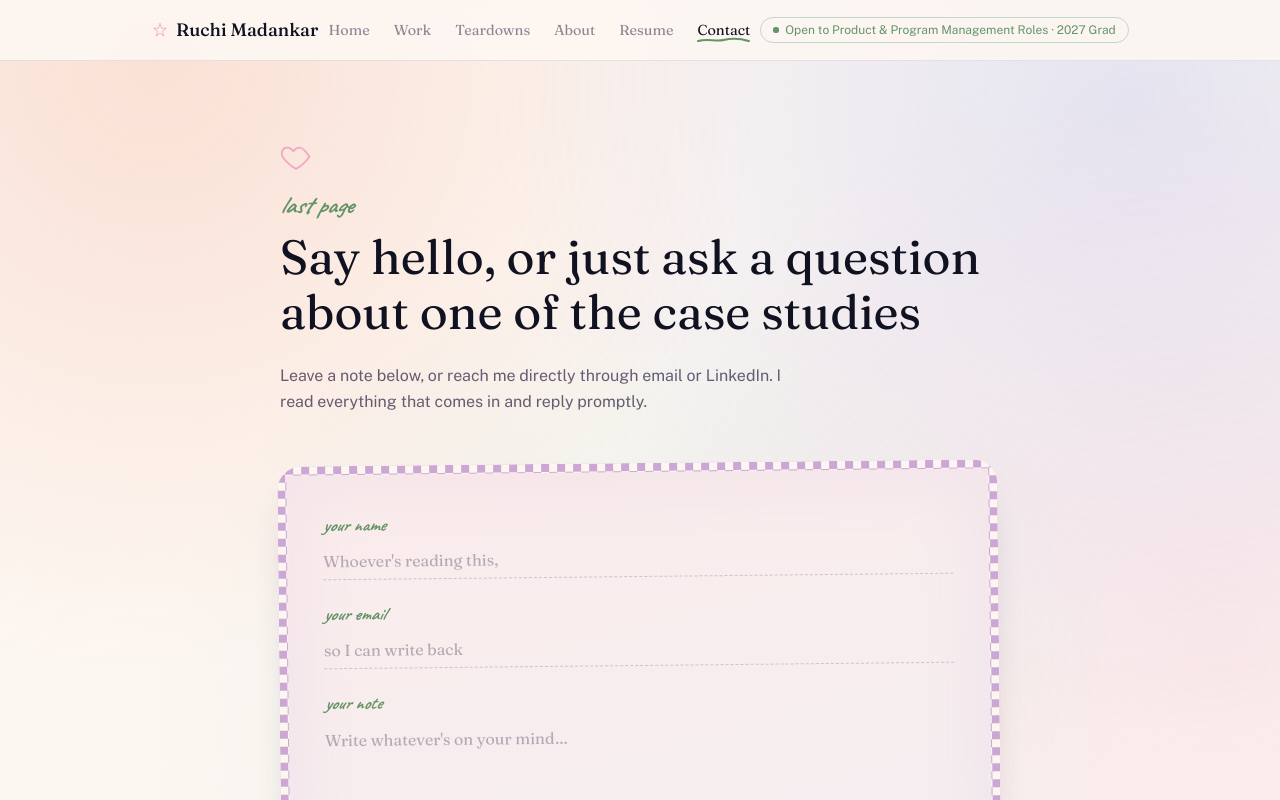
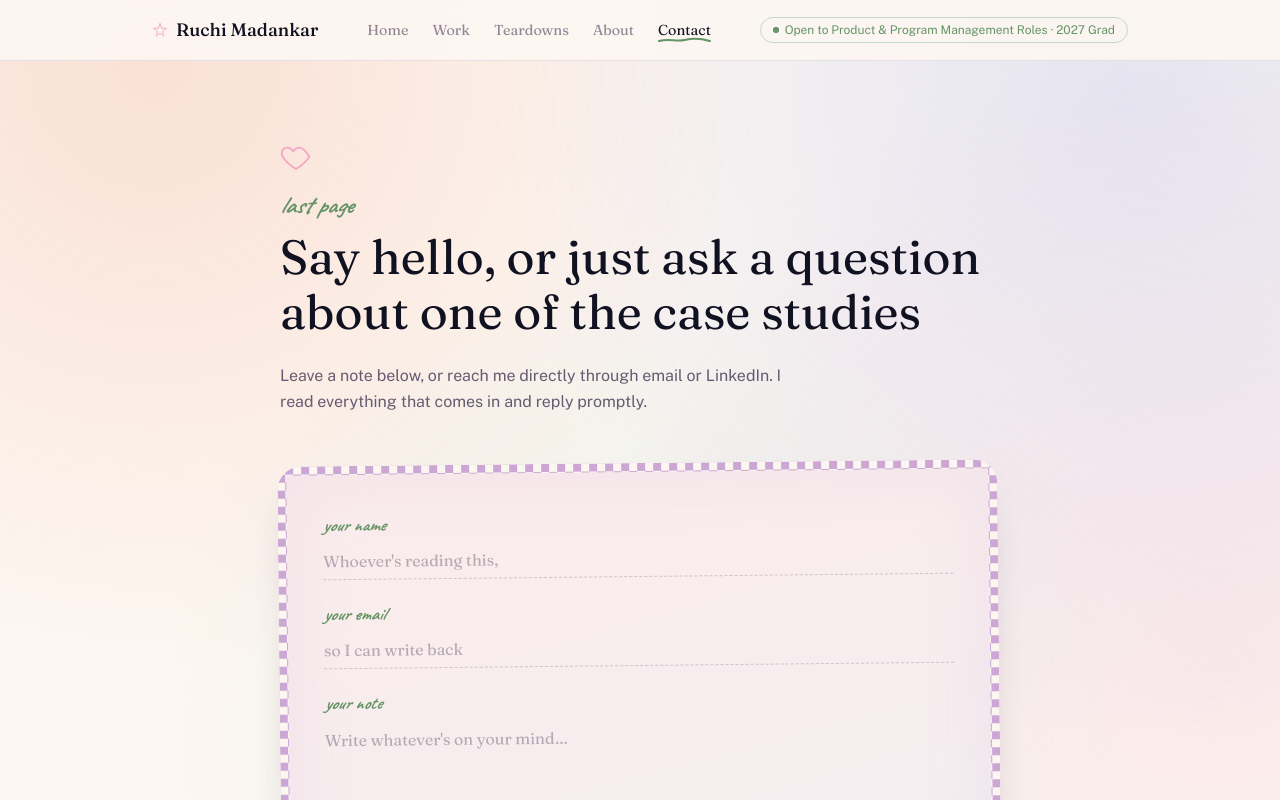
Before and after one commit to ruchi-dev25/ui-test, a React (Vite) app: page /contact in a window 1280 px wide. Shown: the top 800 px of the page. Built offline with nearby package versions, Linux system fonts and the light colour scheme; a web font is replaced by a local one.

Commit message:
Remove Resume link from top menu bar, keeping it within About and Contact sections

```diff
--- a/src/components/Nav.tsx
+++ b/src/components/Nav.tsx
@@ -8,7 +8,6 @@ const links = [
   { to: "/work", label: "Work" },
   { to: "/teardowns", label: "Teardowns" },
   { to: "/about", label: "About" },
-  { to: "/resume", label: "Resume" },
   { to: "/contact", label: "Contact" },
 ];
 
```
